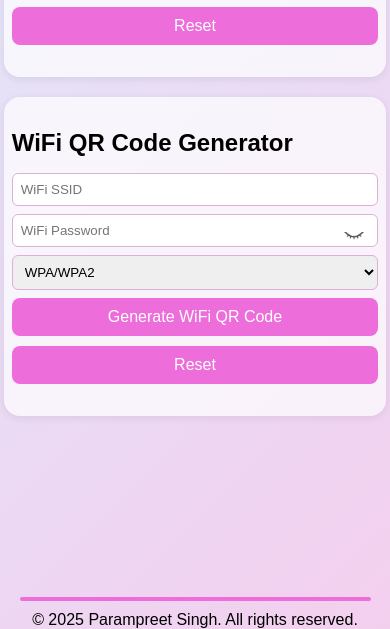
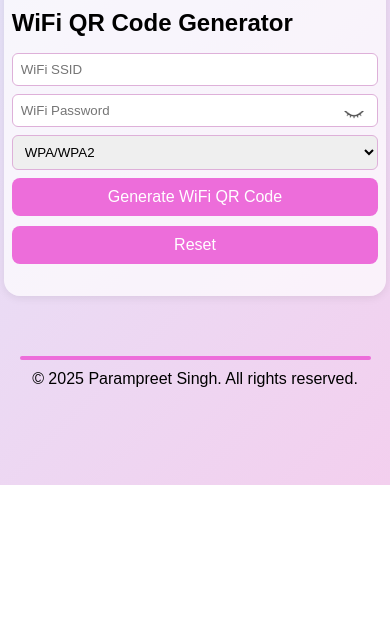
Before and after one commit to Param-2916/Qr-code-Genrator, a plain HTML site: page index.html in a window 390 px wide. Shown: the part 389-1018 px from the top of the page. After the commit the page ends 874 px from the top, so only its background shows below. Drawn offline with Linux system fonts and the light colour scheme.

Commit message:
Update qrcode.css

```diff
--- a/qrcode.css
+++ b/qrcode.css
@@ -170,6 +170,9 @@
         }
         /* Responsive styles for mobile */
         @media (max-width: 700px) {
+                 .container {
+                min-height: 0;
+            }
     .left-panel {
         width: 100vw;
         max-width: 100vw;
@@ -217,4 +220,5 @@
     footer hr {
         width: 90vw;
     }
+
 }
```
